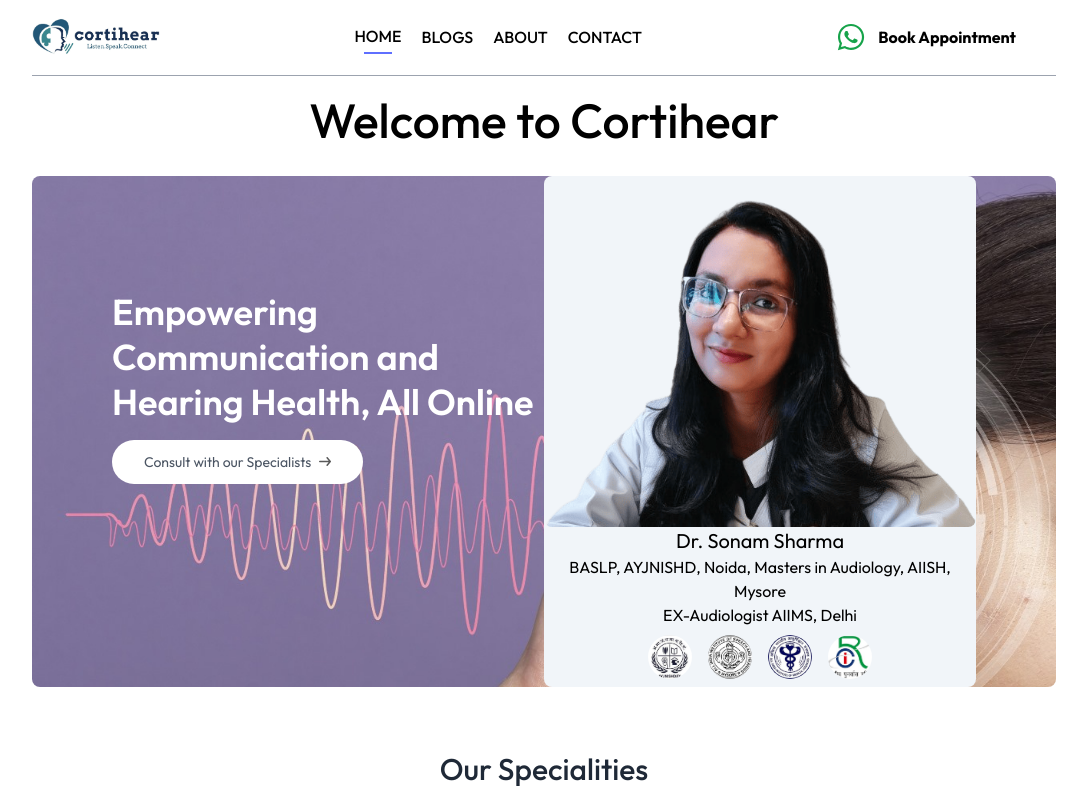
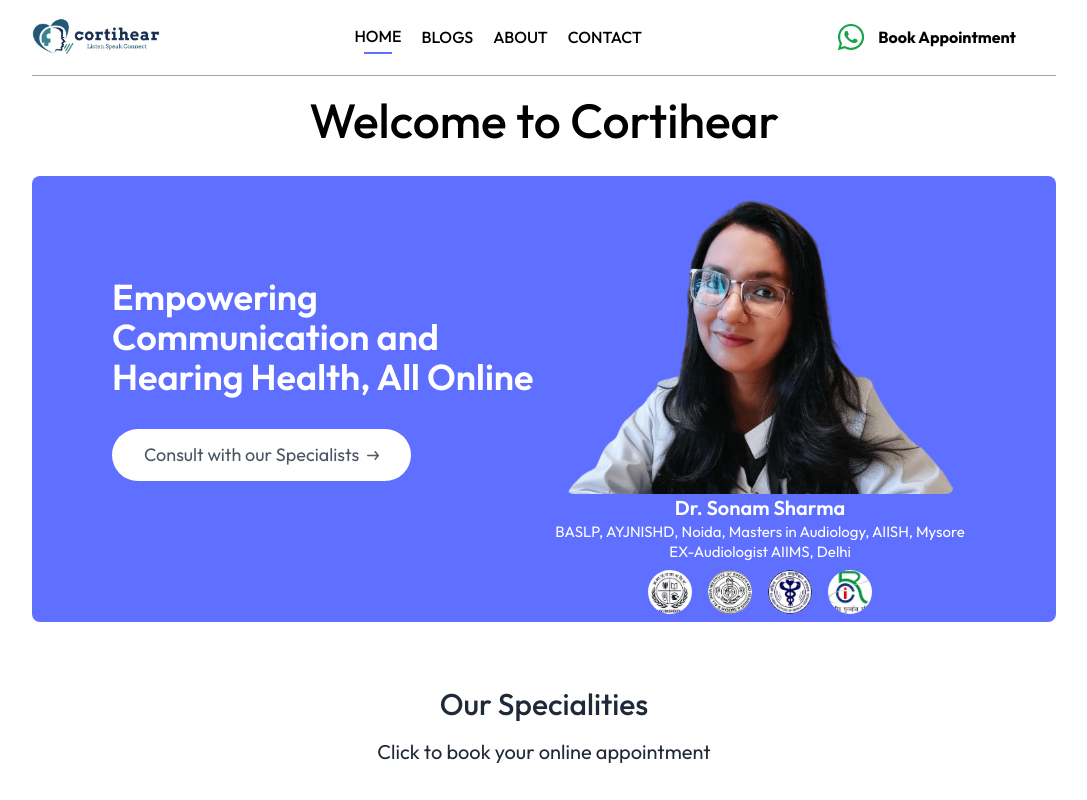
Before and after one commit to lokeshloki3/clinic, a React (Vite) app: page / in a window 1280 px wide. Shown: the top 800 px of the page, without its empty margins (96-1183 px from the left). Built offline with nearby package versions, Linux system fonts and the light colour scheme.

Commit message:
ui updated

```diff
--- a/src/components/Header.jsx
+++ b/src/components/Header.jsx
@@ -8,31 +8,31 @@
 
   return (
     <div
-      className="flex flex-row flex-wrap rounded-lg px-6 md:px-10 lg:px-20 bg-blue-600"
-      style={{
-        backgroundImage: `url(${assets.backgroundImage})`, // Replace with the actual image path
-        backgroundSize: 'cover',
-        // backgroundPosition: 'center',
-        // backgroundAttachment: 'fixed', // Optional: Adds a parallax effect
-      }}
+      className="flex flex-row flex-wrap rounded-lg px-6 md:px-10 lg:px-20 bg-[#5F6FFF]"
+      // style={{
+      //   backgroundImage: `url(${assets.backgroundImage})`, // Replace with the actual image path
+      //   backgroundSize: 'cover',
+      //   // backgroundPosition: 'center',
+      //   // backgroundAttachment: 'fixed', // Optional: Adds a parallax effect
+      // }}
     >
       {/* <div className="md:w-1/2 flex flex-col items-start justify-center gap-4 py-10 m-auto md:py-[10vw] md:mb-[-30px]"> */}
-      <div className="md:w-1/2 flex flex-col items-start justify-center gap-4 py-10 m-auto md:py-[10vw] md:mb-[-30px] lg:mt-[-90px] lg:mb-0">
-        <p className="text-3xl md:text-4xl lg:text-4xl text-white font-semibold leading-tight md:leading-tight lg:leading-tight">
+      <div className="md:w-1/2 flex flex-col items-start justify-center gap-8 py-10 m-auto md:py-[10vw] md:mb-[-30px] lg:mt-[-40px] lg:mb-0">
+        <p className="text-3xl md:text-4xl lg:text-4xl text-white font-semibold">
           Empowering Communication and <br /> Hearing Health, All Online
         </p>
         <button
           onClick={handleBookAppointment}
-          className="flex items-center gap-2 bg-white px-8 py-3 rounded-full text-gray-600 text-sm m-auto md:m-0 hover:scale-105 translate-all duration-300"
+          className="flex items-center gap-2 bg-white px-8 py-3 rounded-full text-gray-600 text-lg m-auto md:m-0 hover:scale-105 translate-all duration-300"
         >
           Consult with our Specialists{" "}
           <img className="w-3" src={assets.arrow_icon} alt="Arrow Icon" />
         </button>
       </div>
 
-      <div className="md:w-1/2 bg-slate-100 rounded-lg ">
+      <div className="md:w-1/2 rounded-lg flex flex-col justify-center items-center">
         <img
-          className="w-full h-auto rounded-lg pt-6"
+          className="w-[90%] h-auto rounded-lg pt-6"
           src={assets.header_img}
           alt="Header"
         />
@@ -43,14 +43,14 @@
           EX-Audiologist AIIMS, Delhi
         </p> */}
         <div
-          className="text-center text-black text-sm md:text-base rounded-lg"
+          className="text-center text-white rounded-lg "
           // style={{
           //   backgroundColor: '#8376A1',
           // }}
         >
-          <p className='text-xl'>Dr. Sonam Sharma</p>
-          <p>BASLP, AYJNISHD, Noida, Masters in Audiology, AIISH, Mysore</p>
-          <p>EX-Audiologist AIIMS, Delhi</p>
+          <p className='text-xl font-semibold'>Dr. Sonam Sharma</p>
+          <p className="text-sm md:text-[15px]">BASLP, AYJNISHD, Noida, Masters in Audiology, AIISH, Mysore</p>
+          <p className="text-sm md:text-[15px]">EX-Audiologist AIIMS, Delhi</p>
         </div>
 
         {/* Experience Section */}
--- a/src/components/SpecialityMenu.jsx
+++ b/src/components/SpecialityMenu.jsx
@@ -11,7 +11,7 @@
     >
       <h1 className="text-3xl font-medium">Our Specialities</h1>
       <p className="sm:w-1/3 text-center text-lg sm:text-xl">
-        Click to book your online appointment.
+        Click to book your online appointment
       </p>
       <div className="flex flex-wrap sm:justify-center gap-4 pt-5 w-full">
         {specialityData.map((item, index) => (
```
